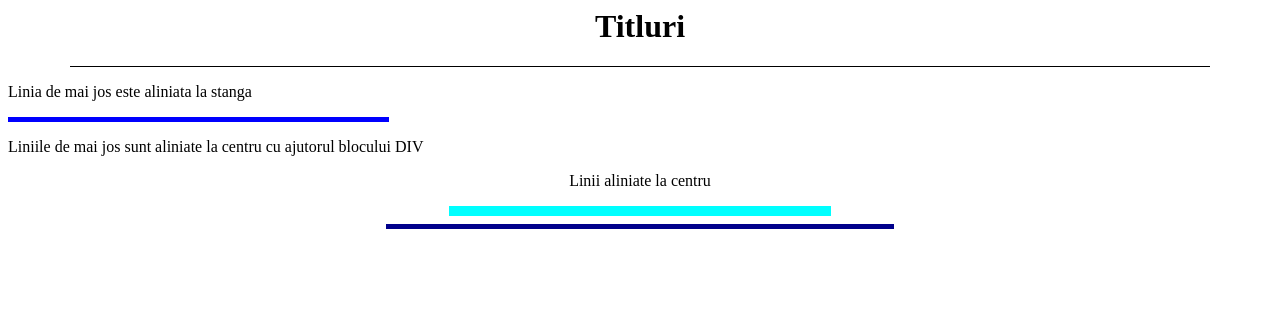
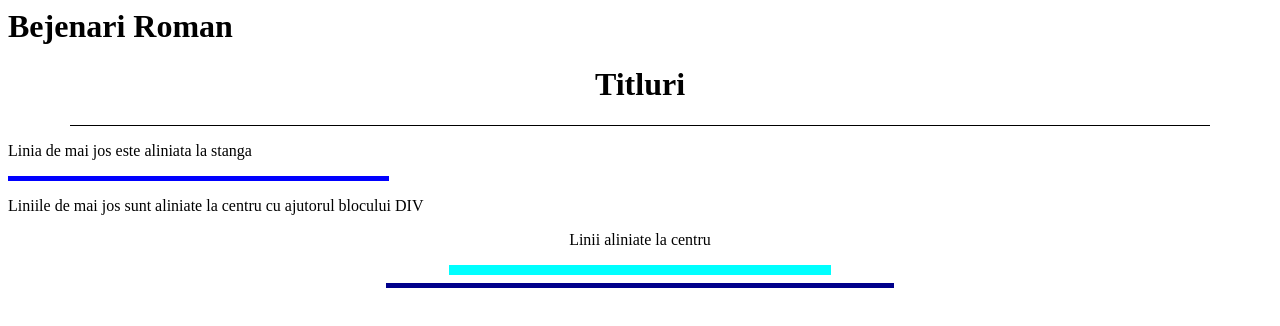
Before and after one commit to VimeRushers/labBejAMPS, a plain HTML site: page index.html in a window 1280 px wide. Drawn offline with Linux system fonts and the light colour scheme.

Commit message:
Am adaugat numele Bejenari Roman

```diff
--- a/index.html
+++ b/index.html
@@ -6,6 +6,7 @@
     <title>Document</title>
 </head>
 <body>
+    <h1>Bejenari Roman</h1>
     <h1 align="center">Titluri</h1>
     <hr size="1" width="90%" color="black">
     <p>Linia de mai jos este aliniata la stanga</p>
```
